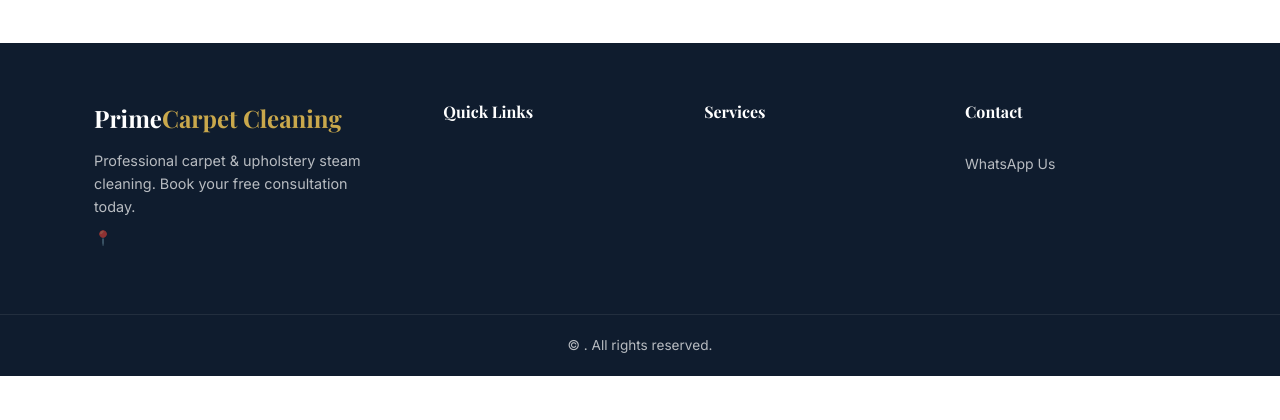
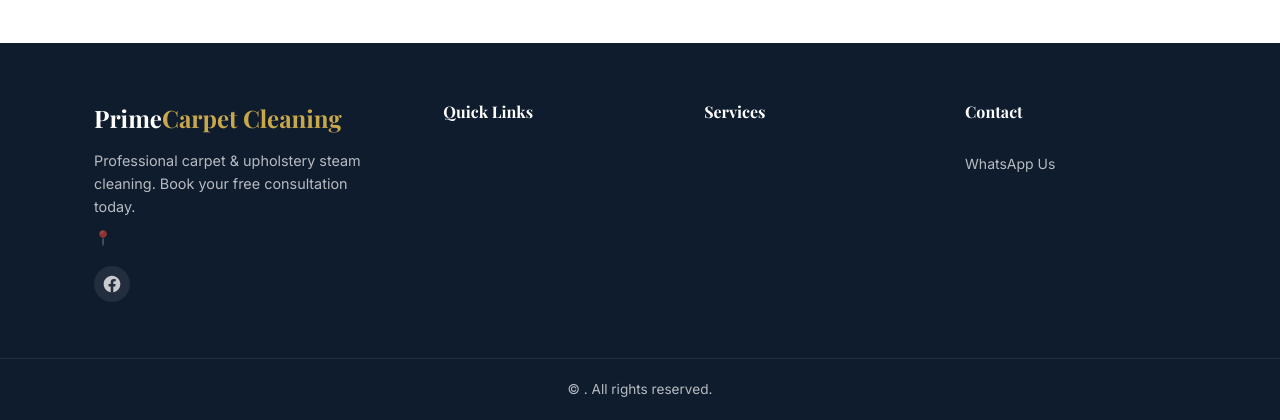
Before and after one commit to mwassayahmad123/prime_carpet_uk, a Node project: template nest-app/views/index.hbs in a window 1280 px wide. Shown: the part 4572-4992 px from the top of the page. Before the commit the page ends 4948 px from the top, so only its background shows below. Run offline with Node 20 templates, Linux system fonts and the light colour scheme; the template is opened without the code that fills it, so the values that code supplies are empty; some libraries are stand-ins or nearby versions.

Commit message:
socail updated

```diff
--- a/nest-app/public/css/style.css
+++ b/nest-app/public/css/style.css
@@ -769,6 +769,29 @@
   color: rgba(255, 255, 255, 0.55);
 }
 
+.footer__social {
+  display: flex;
+  gap: 0.75rem;
+  margin-top: 1rem;
+}
+
+.footer__social-link {
+  display: flex;
+  align-items: center;
+  justify-content: center;
+  width: 36px;
+  height: 36px;
+  border-radius: 50%;
+  background: rgba(255, 255, 255, 0.08);
+  color: rgba(255, 255, 255, 0.75);
+  transition: background var(--transition), color var(--transition);
+}
+
+.footer__social-link:hover {
+  background: var(--color-primary);
+  color: var(--color-navy);
+}
+
 .footer__nav {
   display: flex;
   flex-direction: column;
--- a/nest-app/src/site-data.ts
+++ b/nest-app/src/site-data.ts
@@ -16,6 +16,7 @@
   whatsapp: '+44 7846 364007',
   whatsappHref: '447846364007',
   email: 'primecleanu@gmail.com',
+  facebook: 'https://www.facebook.com/profile.php?id=61594301987751',
 };
 
 // Update to the real domain once the site is live — used for canonical URLs,
--- a/nest-app/src/view-model.ts
+++ b/nest-app/src/view-model.ts
@@ -53,7 +53,7 @@
       addressCountry: CONTACT.countryCode,
     },
     areaServed: `${SERVICE_AREA}, UK`,
-    sameAs: [`https://wa.me/${CONTACT.whatsappHref}`],
+    sameAs: [`https://wa.me/${CONTACT.whatsappHref}`, CONTACT.facebook],
   };
 }
 
--- a/nest-app/views/partials/footer.hbs
+++ b/nest-app/views/partials/footer.hbs
@@ -6,6 +6,13 @@
       </a>
       <p>Professional carpet &amp; upholstery steam cleaning. Book your free consultation today.</p>
       <p class="footer__area">📍 {{serviceAreaText}}</p>
+      <div class="footer__social">
+        <a href="{{contact.facebook}}" class="footer__social-link" target="_blank" rel="noopener noreferrer" aria-label="Follow us on Facebook">
+          <svg viewBox="0 0 24 24" width="20" height="20" fill="currentColor" aria-hidden="true">
+            <path d="M22 12.06C22 6.5 17.52 2 12 2S2 6.5 2 12.06c0 5.02 3.66 9.18 8.44 9.94v-7.03H7.9v-2.91h2.54V9.85c0-2.51 1.49-3.9 3.77-3.9 1.09 0 2.24.2 2.24.2v2.46h-1.26c-1.24 0-1.63.77-1.63 1.56v1.89h2.78l-.45 2.91h-2.33V22c4.78-.76 8.44-4.92 8.44-9.94z"/>
+          </svg>
+        </a>
+      </div>
     </div>
 
     <div class="footer__col">
```
